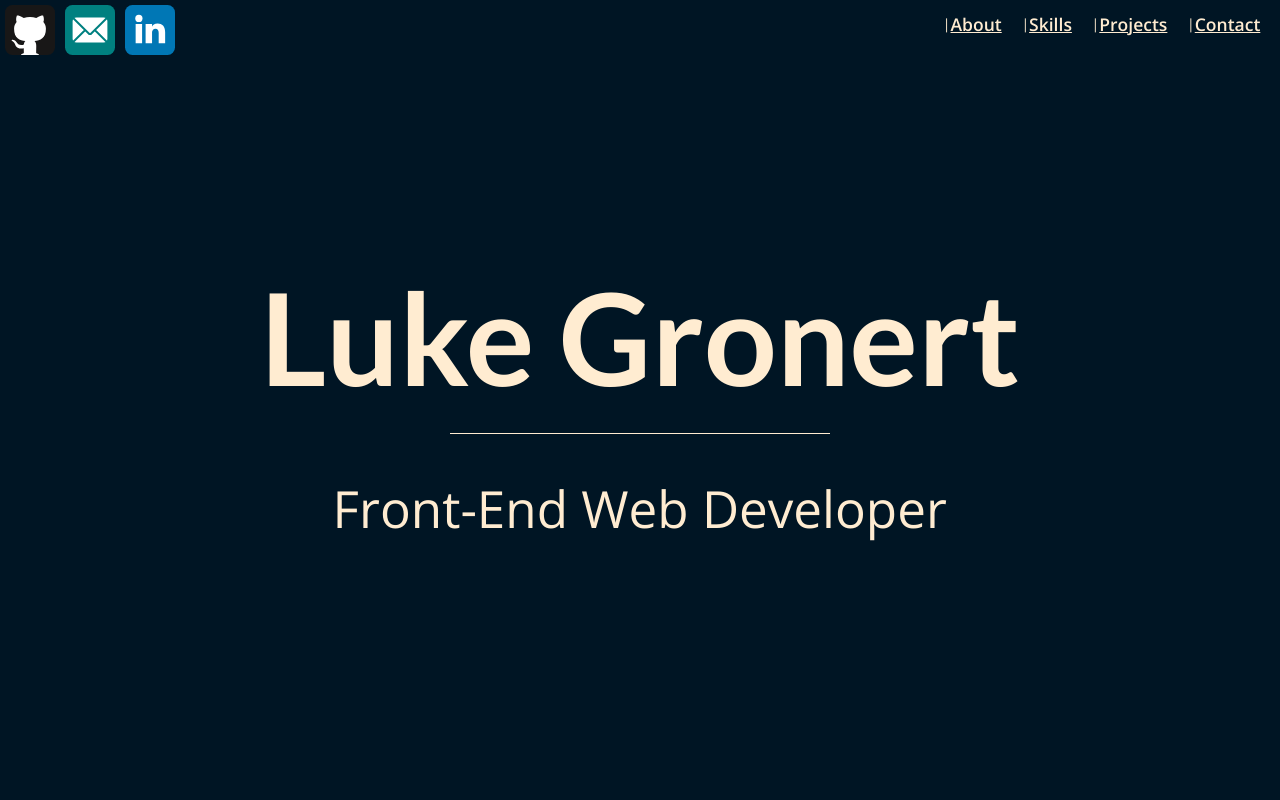
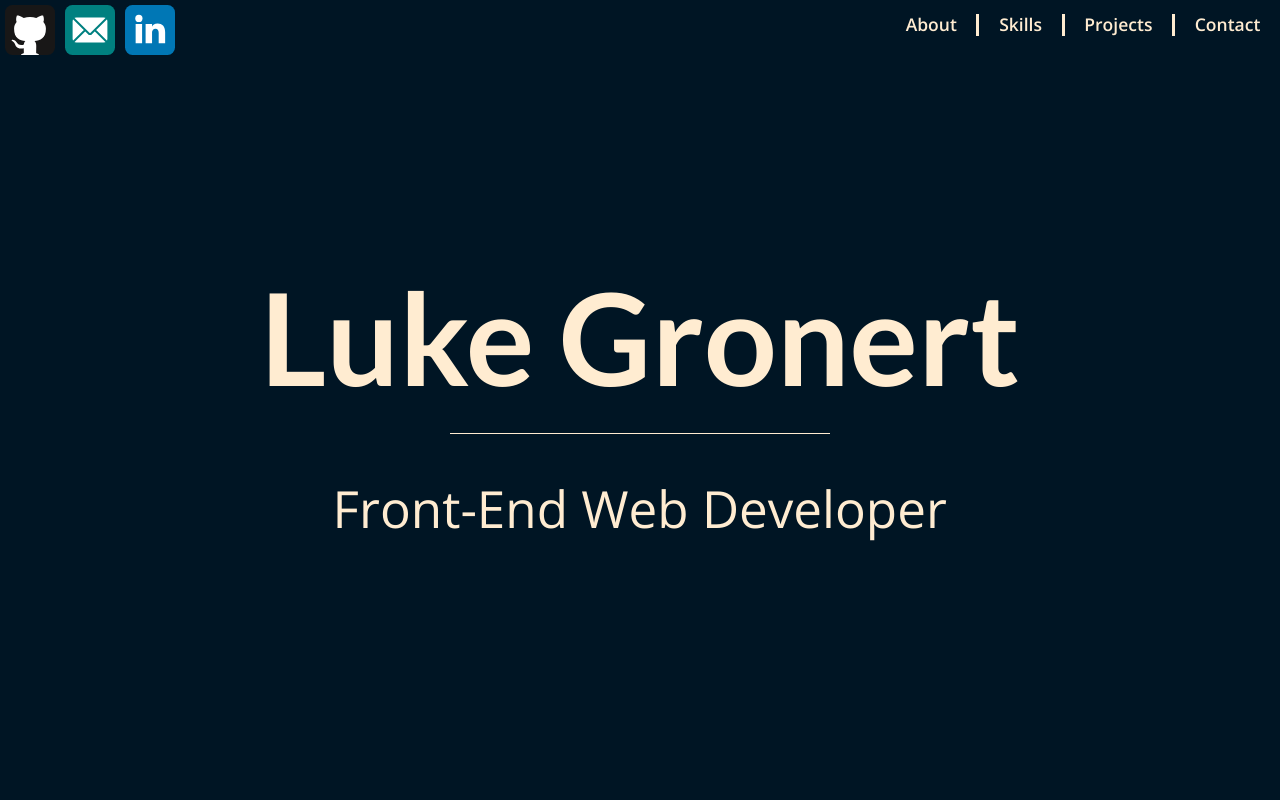
Before and after one commit to lukegronert/lukegronert.github.io, a React (Create React App) app: page / in a window 1280 px wide. Shown: the top 800 px of the page. Built offline with nearby package versions, Linux system fonts and the light colour scheme.

Commit message:
Reworked navigation links styling. Took away underline and added borders between each link

```diff
--- a/src/components/Navigation.js
+++ b/src/components/Navigation.js
@@ -5,10 +5,10 @@ export default function Navigation({contactClick}) {
     return (
         <nav className="nav">
             <ul className="nav-list">
-                |<li><a href="#about">About</a></li>
-                |<li><a href="#skills">Skills</a></li>
-                |<li><a href="#projects">Projects</a></li>
-                |<li><a href="#" onClick={() => contactClick()}>Contact</a></li>
+                <li><a href="#about">About</a></li>
+                <li><a href="#skills">Skills</a></li>
+                <li><a href="#projects">Projects</a></li>
+                <li><a href="#" onClick={() => contactClick()}>Contact</a></li>
             </ul>
         </nav>
     )
--- a/src/styles/navigation.css
+++ b/src/styles/navigation.css
@@ -13,10 +13,20 @@
 
 .nav-list li {
   display: inline;
-  padding-right: 2%;
   color: #ffecd1;
   font-weight: bold;
-  text-decoration: underline;
+  padding: 0 2%;
+}
+
+/* nth-child(-n+3) selects the first three lis */
+.nav-list li:nth-child(-n + 3) {
+  border-right: 2px solid #ffecd1;
+}
+
+@media screen and (min-width: 600px) {
+  .nav-list li:nth-child(-n + 3) {
+    border-right: 3px solid #ffecd1;
+  }
 }
 
 li a,
```
